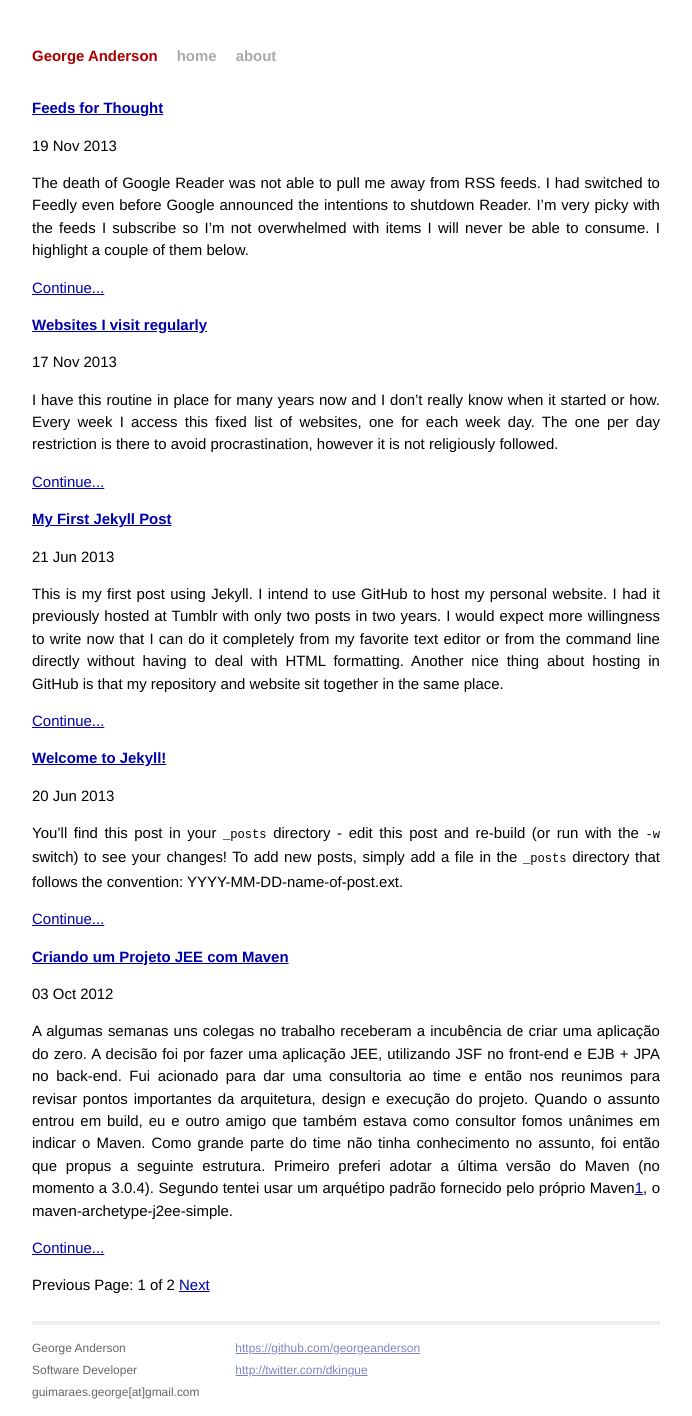
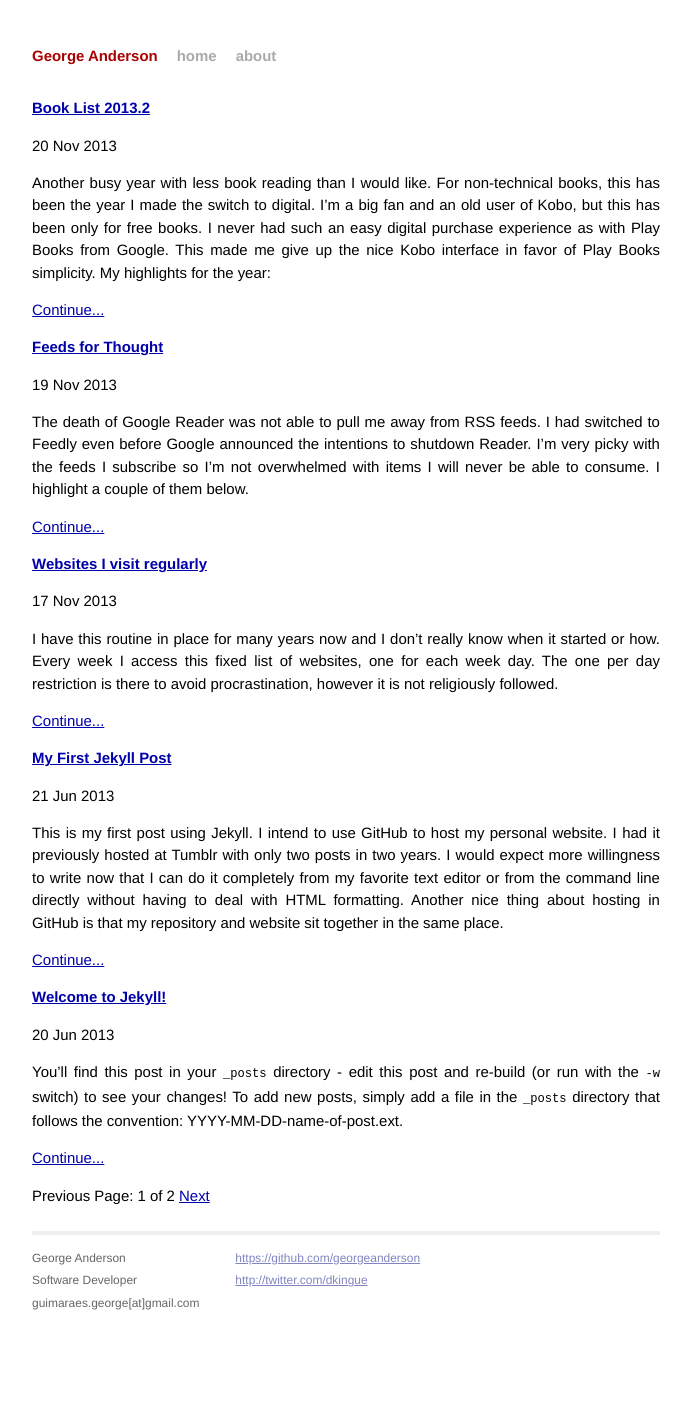
Before and after one commit to georgeanderson/georgeanderson.github.io, a Jekyll site: the page built from index.html, in a window 1280 px wide. Shown: the whole page, without its empty margins (294-986 px from the left). Built offline with Jekyll 4.4.1, drawn with Linux system fonts in a browser that asks for light colours; the list of posts is cut into pages by our own code; after the commit the page ends 1326 px from its top, so only the background shows below that.

Commit message:
Book List 2013.2

```diff
--- /dev/null
+++ b/_posts/2013-11-20-book-list-2013.md
@@ -0,0 +1,23 @@
+---
+layout: post
+title:  "Book List 2013.2"
+date:   2013-11-20 06:31:55
+categories: books
+---
+
+Another busy year with less book reading than I would like. For non-technical books, this has been the year I made the switch to digital. I'm a big fan and an old user of Kobo, but this has been only for free books. I never had such an easy digital purchase experience as with Play Books from Google. This made me give up the nice Kobo interface in favor of Play Books simplicity. My highlights for the year:
+
+* Na Jornada com Cristo, by Max Lucado
+* Cross Roads, by William P. Young
+* **The Servant, by James C. Hunter**
+* O Sésamo, by Miguel Torga
+* Miura, by Miguel Torga
+* **Clean Code, by Robert C. Martin**
+
+The Servant and Clean Code were the best reads so far. In the momment my reading list includes:
+
+* Daily Rituals, by Mason Correy
+* Programming Perls, by Jon Bentley
+* OCA Java SE 7 Programmer I Certification Guide-1ZO-803 exam, by Mala Gupta
+
+To Read list has 36 titles, mostly technical. I keep them at [Amazon.] (http://www.amazon.com/gp/registry/wishlist/OF4796DOO3RA/ref=cm_wl_rlist_go_o?)
--- a/about.html
+++ b/about.html
@@ -15,7 +15,7 @@ title: George Anderson :About
   <ul>
     <li><a href="/links/2013/11/17/websites-visited-regularly.html">Web Sites I visit regularly</a></li>
     <li><a href="/links/2013/11/19/feeds-for-thought.html">Feeds</a></li>
-    <li>Books</li>
+    <li><a href="/books/2013/11/20/book-list-2013.html">Books</a></li>
   </ul>
   <h2>Listening:</h2>
   <ul>
```
